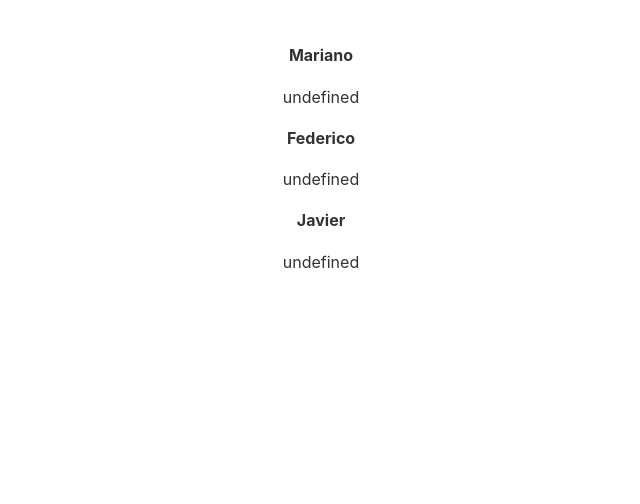
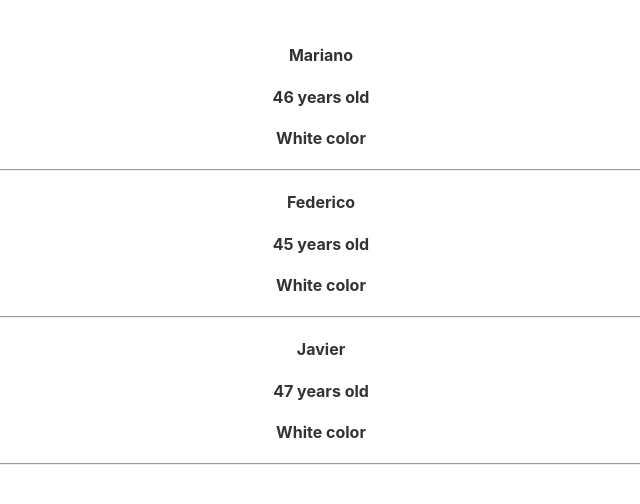
Before and after one commit to marianojhb/sveltenetninja, a Svelte app: page / in a window 1280 px wide. Shown: the top 504 px of the page, without its empty margins (319-959 px from the left). Built offline with nearby package versions, Linux system fonts and the light colour scheme.

Commit message:
loop completado

```diff
--- a/src/App.svelte
+++ b/src/App.svelte
@@ -7,18 +7,14 @@
 </script>
 
 <main>
-  <div>
-    <h4>{people[0].name}</h4>
-    <p>{people[0].beltColor}</p>
-  </div>
-  <div>
-    <h4>{people[1].name}</h4>
-    <p>{people[1].beltColor}</p>
-  </div>
-  <div>
-    <h4>{people[2].name}</h4>
-    <p>{people[2].beltColor}</p>
-  </div>
+  {#each people as person (person.id)}
+    <div>
+      <h4>{person.name}</h4>
+      <h4>{person.age} years old</h4>
+      <h4>{person.beltcolour} color</h4>
+      <hr>
+    </div>
+  {/each}
 </main>
 
 <style>
```
